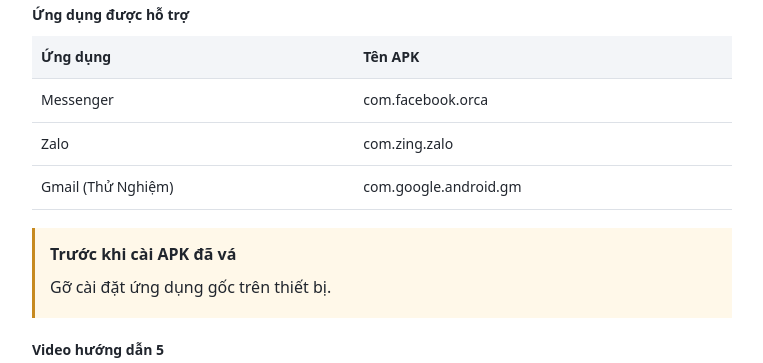
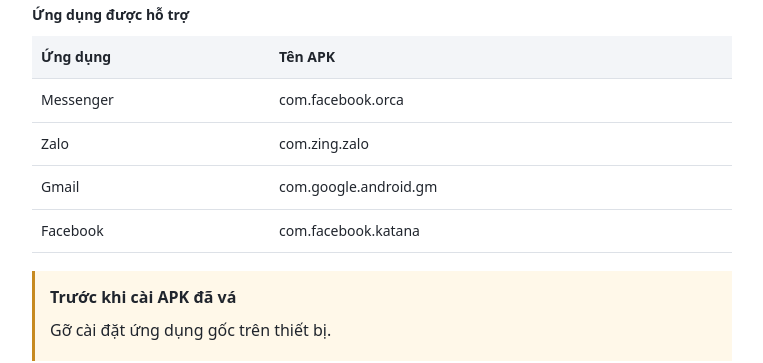
Before and after one commit to tinhtinh1908/home, a website: page huongdan.html in a window 1280 px wide. Shown: the part 3662-4025 px from the top of the page, without its empty margins (258-1021 px from the left). Drawn offline with Linux system fonts and the light colour scheme.

Commit message:
Update Gmail entry and add Facebook row

```diff
--- a/huongdan.html
+++ b/huongdan.html
@@ -146,8 +146,12 @@
                 <td>com.zing.zalo</td>
               </tr>
               <tr>
-                <td>Gmail (Thử Nghiệm)</td>
+                <td>Gmail</td>
                 <td>com.google.android.gm</td>
+              </tr>
+              <tr>
+                <td>Facebook</td>
+                <td>com.facebook.katana</td>
               </tr>
             </tbody>
           </table>
```
